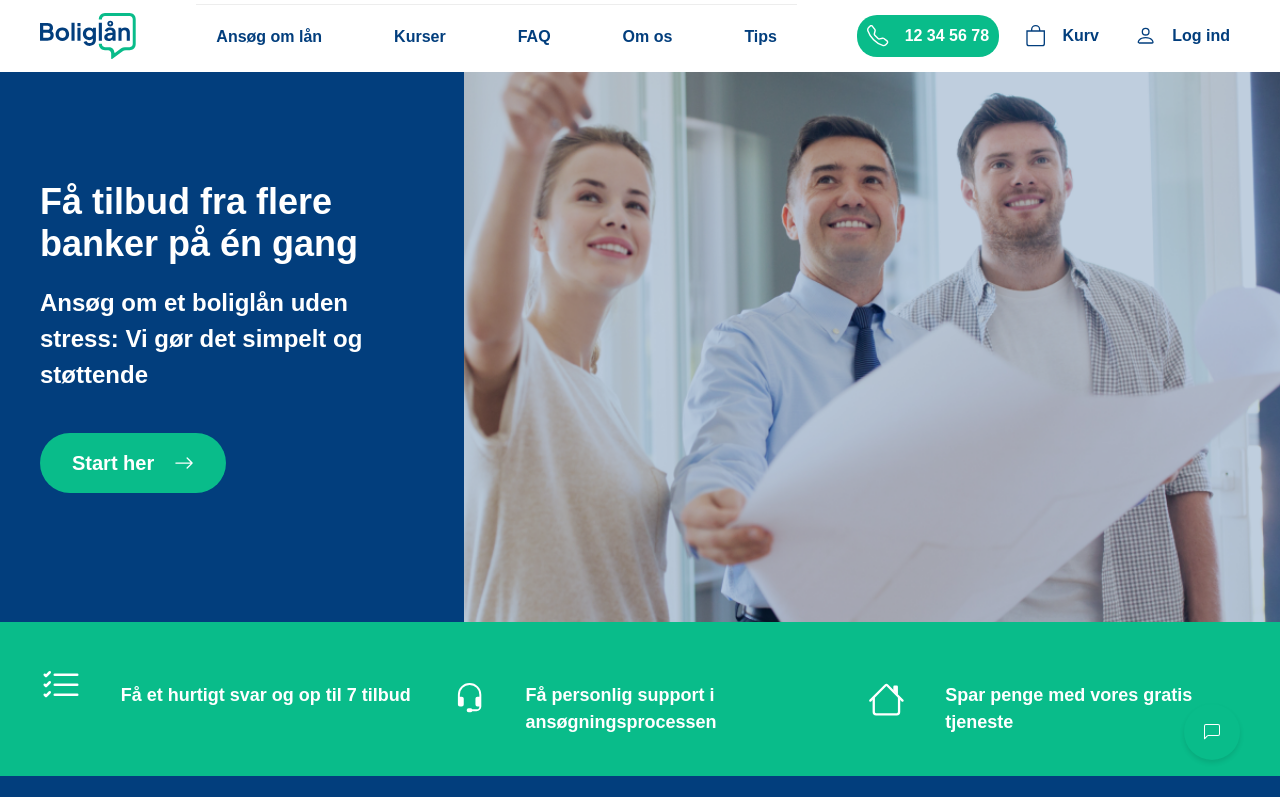
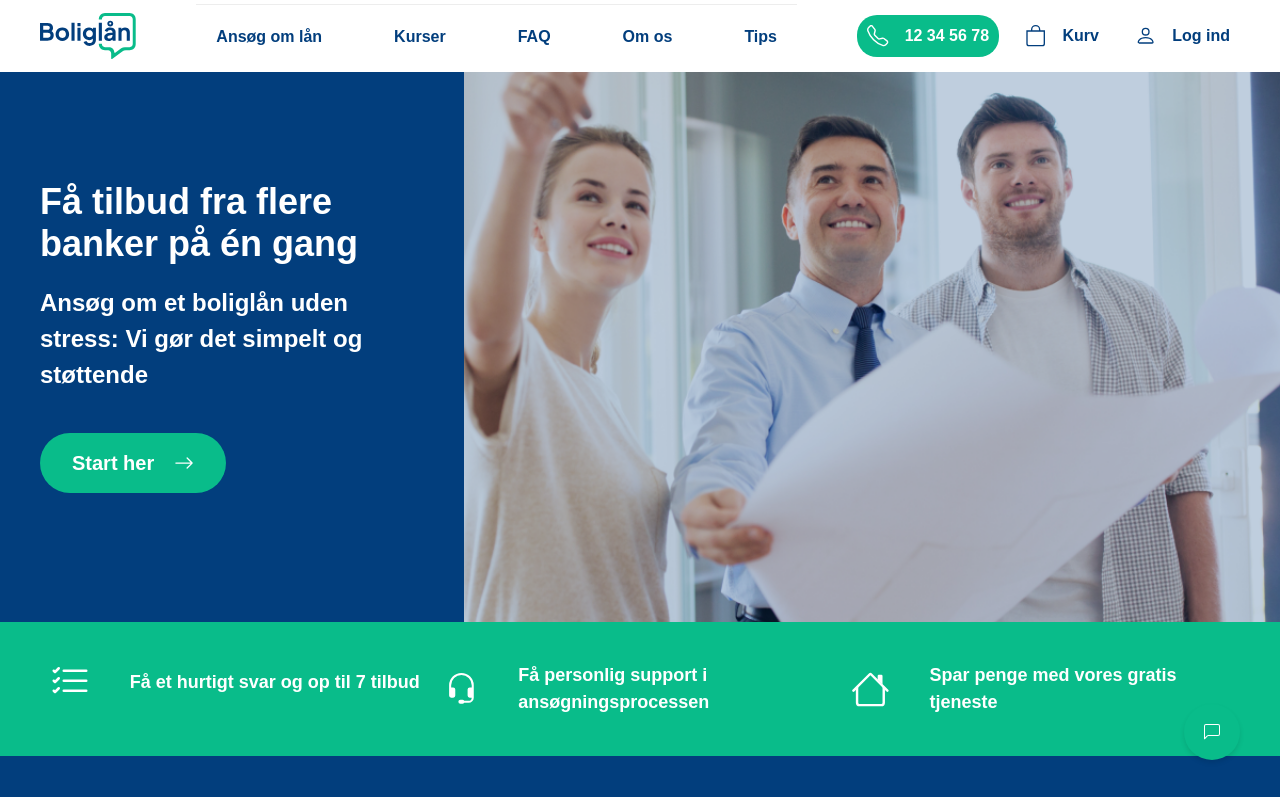
Before and after one commit to sesejose/boliglaan, a Next.js app: page / in a window 1280 px wide. Shown: the top 797 px of the page. Built offline with nearby package versions, Linux system fonts and the light colour scheme; no server answers; the database is empty.

Commit message:
advantages css

```diff
--- a/components/Advantages.js
+++ b/components/Advantages.js
@@ -11,7 +11,7 @@ export default function Advantages() {
               d="M5 11.5a.5.5 0 0 1 .5-.5h9a.5.5 0 0 1 0 1h-9a.5.5 0 0 1-.5-.5zm0-4a.5.5 0 0 1 .5-.5h9a.5.5 0 0 1 0 1h-9a.5.5 0 0 1-.5-.5zm0-4a.5.5 0 0 1 .5-.5h9a.5.5 0 0 1 0 1h-9a.5.5 0 0 1-.5-.5zM3.854 2.146a.5.5 0 0 1 0 .708l-1.5 1.5a.5.5 0 0 1-.708 0l-.5-.5a.5.5 0 1 1 .708-.708L2 3.293l1.146-1.147a.5.5 0 0 1 .708 0zm0 4a.5.5 0 0 1 0 .708l-1.5 1.5a.5.5 0 0 1-.708 0l-.5-.5a.5.5 0 1 1 .708-.708L2 7.293l1.146-1.147a.5.5 0 0 1 .708 0zm0 4a.5.5 0 0 1 0 .708l-1.5 1.5a.5.5 0 0 1-.708 0l-.5-.5a.5.5 0 0 1 .708-.708l.146.147 1.146-1.147a.5.5 0 0 1 .708 0z"
             />
           </svg>
-          <div className="pt">
+          <div className="">
             <h4>Få et hurtigt svar og op til 7 tilbud</h4>
           </div>
         </div>
@@ -22,7 +22,7 @@ export default function Advantages() {
           <svg xmlns="http://www.w3.org/2000/svg" width="16" height="16" fill="currentColor" className="bi bi-headset" viewBox="0 0 16 16">
             <path d="M8 1a5 5 0 0 0-5 5v1h1a1 1 0 0 1 1 1v3a1 1 0 0 1-1 1H3a1 1 0 0 1-1-1V6a6 6 0 1 1 12 0v6a2.5 2.5 0 0 1-2.5 2.5H9.366a1 1 0 0 1-.866.5h-1a1 1 0 1 1 0-2h1a1 1 0 0 1 .866.5H11.5A1.5 1.5 0 0 0 13 12h-1a1 1 0 0 1-1-1V8a1 1 0 0 1 1-1h1V6a5 5 0 0 0-5-5z" />
           </svg>
-          <div className="pt">
+          <div className="">
             <h4>Få personlig support i ansøgningsprocessen</h4>
           </div>
         </div>
@@ -34,7 +34,7 @@ export default function Advantages() {
             <path fillRule="evenodd" d="M2 13.5V7h1v6.5a.5.5 0 0 0 .5.5h9a.5.5 0 0 0 .5-.5V7h1v6.5a1.5 1.5 0 0 1-1.5 1.5h-9A1.5 1.5 0 0 1 2 13.5zm11-11V6l-2-2V2.5a.5.5 0 0 1 .5-.5h1a.5.5 0 0 1 .5.5z" />
             <path fillRule="evenodd" d="M7.293 1.5a1 1 0 0 1 1.414 0l6.647 6.646a.5.5 0 0 1-.708.708L8 2.207 1.354 8.854a.5.5 0 1 1-.708-.708L7.293 1.5z" />
           </svg>
-          <div className="pt">
+          <div className="">
             <h4>Spar penge med vores gratis tjeneste</h4>
           </div>
         </div>
--- a/styles/globals.css
+++ b/styles/globals.css
@@ -1350,7 +1350,7 @@ footer ul li a.close {
   padding: var(--p-mobile-medium);
   background-color: var(--green);
   color: var(--white);
-  padding: var(--p-mobile-medium);
+  gap: 1rem;
 }
 
 .advantage-et,
```
